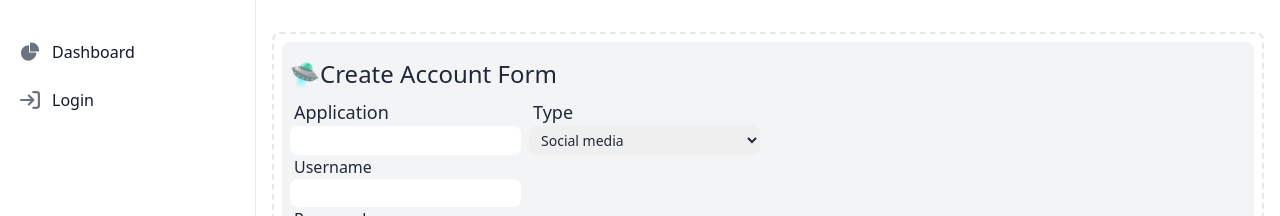
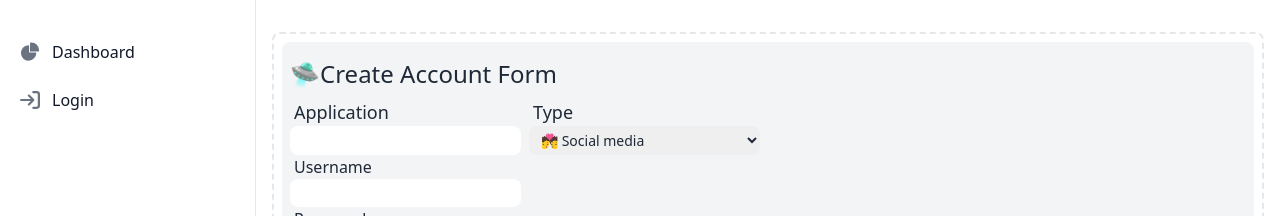
Before and after one commit to phatdtgcs220340/app-client, a Vue app: page /create in a window 1280 px wide. Shown: the top 216 px of the page. Built offline with nearby package versions, Linux system fonts and the light colour scheme.

Commit message:
add type mapper

```diff
--- a/src/components/Page/Account.vue
+++ b/src/components/Page/Account.vue
@@ -6,6 +6,7 @@ import { setAccount } from '../../api/get/account';
 import LoadingPage from './LoadingPage.vue';
 import { updateAccount } from '../../api/post/updateAccount';
 import { generatePassword } from '../../logic/generatePassword';
+import { typeMap } from '../../mapper/type';
 const account = reactive({
     id: '',
     username: '',
@@ -49,14 +50,14 @@ const hided = ref(true);
             <div v-if="loadCompleted" class="px-2 py-4 bg-gray-100 rounded-lg">
                 <h1 class="mb-2
                     text-2xl font-semibold">
-                    {{ account.applicationName }}</h1>
+                     {{ typeMap(account.type) + account.applicationName }}</h1>
                 <div class="text-gray-800">
                     <h1 class="mb-1 px-2 font-semibold">
                         Username
                     </h1>
-                    <h1 class="bg-white w-fit px-2 py-1 rounded-lg border-b text-sm">
-                        {{ account.username }}
-                    </h1>
+                    <input disabled
+                    class="bg-white w-fit px-2 py-1 rounded-lg border-b cursor-text
+                    text-sm" v-model="account.username">
                     <h1 class="mb-1 px-2 font-semibold">
                         Password
                     </h1>
@@ -97,7 +98,7 @@ const hided = ref(true);
                         invalidPassword = false
                     }"
                         v-if="displayUpdated"
-                        class="mt-1 text-sm col-span-2 text-cyan-600
+                        class="mt-1 text-sm col-span-2 text-cyan-600 w-fit
                         cursor-pointer underline underline-offset-2
                         select-none">Generate password</h1>
 
@@ -109,7 +110,8 @@ const hided = ref(true);
                     <button @click="() => {
                         displayUpdated = !displayUpdated;
                         hided = false;
-                    }" class="mt-1 px-2 py-1 bg-white rounded-lg border-2
+                    }"
+                    class="mt-1 px-2 py-1 bg-white rounded-lg border-2
                         text-gray-600 font-semibold
                         hover:bg-gray-600 hover:text-white">
                         Update
--- a/src/components/Page/CreateAccount.vue
+++ b/src/components/Page/CreateAccount.vue
@@ -62,13 +62,13 @@
                         text-sm text-gray-800
                         focus:outline-none"
                         v-model="form.type">
-                        <option value="SOCIAL_MEDIA" selected>Social media </option>
-                        <option value="WEB_TOOL">Web tool</option>
-                        <option value="BANK_APPLICATION">Bank application</option>
-                        <option value="CARD">Card</option>
-                        <option value="SHOPPING_APPLICATION">Shopping application</option>
-                        <option value="GAME">Game</option>
-                        <option value="OTHERS">Others</option>
+                        <option value="SOCIAL_MEDIA" selected>💏 Social media</option>
+                        <option value="WEB_TOOL">🦾 Web tool</option>
+                        <option value="BANK_APPLICATION">🤑 Bank application</option>
+                        <option value="CARD">🗃️ Card</option>
+                        <option value="SHOPPING_APPLICATION">🛍️ Shopping application</option>
+                        <option value="GAME">🎮 Game</option>
+                        <option value="OTHERS">🛸 Others</option>
                     </select>
                     <h1 class="text-sm text-red-400 font-medium"
                         v-if="blankApplication"
--- a/src/components/SideBar/ApplicationBar.vue
+++ b/src/components/SideBar/ApplicationBar.vue
@@ -1,8 +1,10 @@
 <script setup lang="ts">
+    import { typeMap } from '../../mapper/type';
     const emit = defineEmits(['openAccount'])
     defineProps({
         applicationId: String,
-        application: String
+        application: String,
+        type : String
     })
 </script>
 <template>
@@ -11,9 +13,7 @@
             flex items-center gap-2
             text-gray-800 text-sm font-medium
             hover:bg-gray-100">
-            <svg xmlns="http://www.w3.org/2000/svg" width="1.2rem" height="1.2rem" viewBox="0 0 16 16">
-                <circle cx="8" cy="8" r="4" fill="currentColor" />
-            </svg>
+            {{ typeMap(type) }}
         {{ application }}
     </div>
 </template>
--- a/src/components/SideBar/SideBar.vue
+++ b/src/components/SideBar/SideBar.vue
@@ -94,6 +94,7 @@
                             <ApplicationBar
                                 :applicationId="application.id"
                                 :application="application.applicationName"
+                                :type="application.type"
                             />
                         </RouterLink>
                     </template>
--- /dev/null
+++ b/src/mapper/type.ts
@@ -0,0 +1,14 @@
+const TYPEMAP = new Map<string, string>([
+    ['SOCIAL_MEDIA', "💏"],
+    ['WEB_TOOL', "🦾"],
+    ['BANK_APPLICATION', "🤑"],
+    ['CARD', "🗃️"],
+    ['SHOPPING_APPLICATION', "🛍️"],
+    ['GAME', '🎮'],
+    ['OTHERS', '🛸']
+]);
+export function typeMap(type : string | undefined) {
+    if (typeof(type) == "string")
+        return TYPEMAP.get(type);
+    else return null;
+}
```
